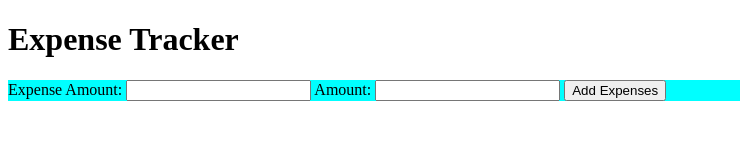
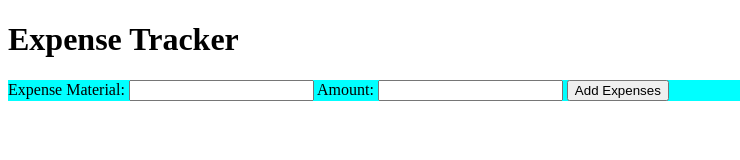
Before and after one commit to Armaaniya/Gitsoon, a plain HTML site: page expense.html in a window 1280 px wide. Shown: the full height of the page, 0-740 px from the left. Drawn offline with Linux system fonts and the light colour scheme.

```diff
--- a/expense.html
+++ b/expense.html
@@ -11,7 +11,7 @@
 <body>
   <h1>Expense Tracker</h1>
   <form id="expense-form">
-    <label for="expense-input">Expense Amount:</label>
+    <label for="expense-input">Expense Material:</label>
     <input type="text" id="expense-input" required>
     <label for="amount-input">Amount:</label>
     <input type="number" id="amount-input" required>
```
